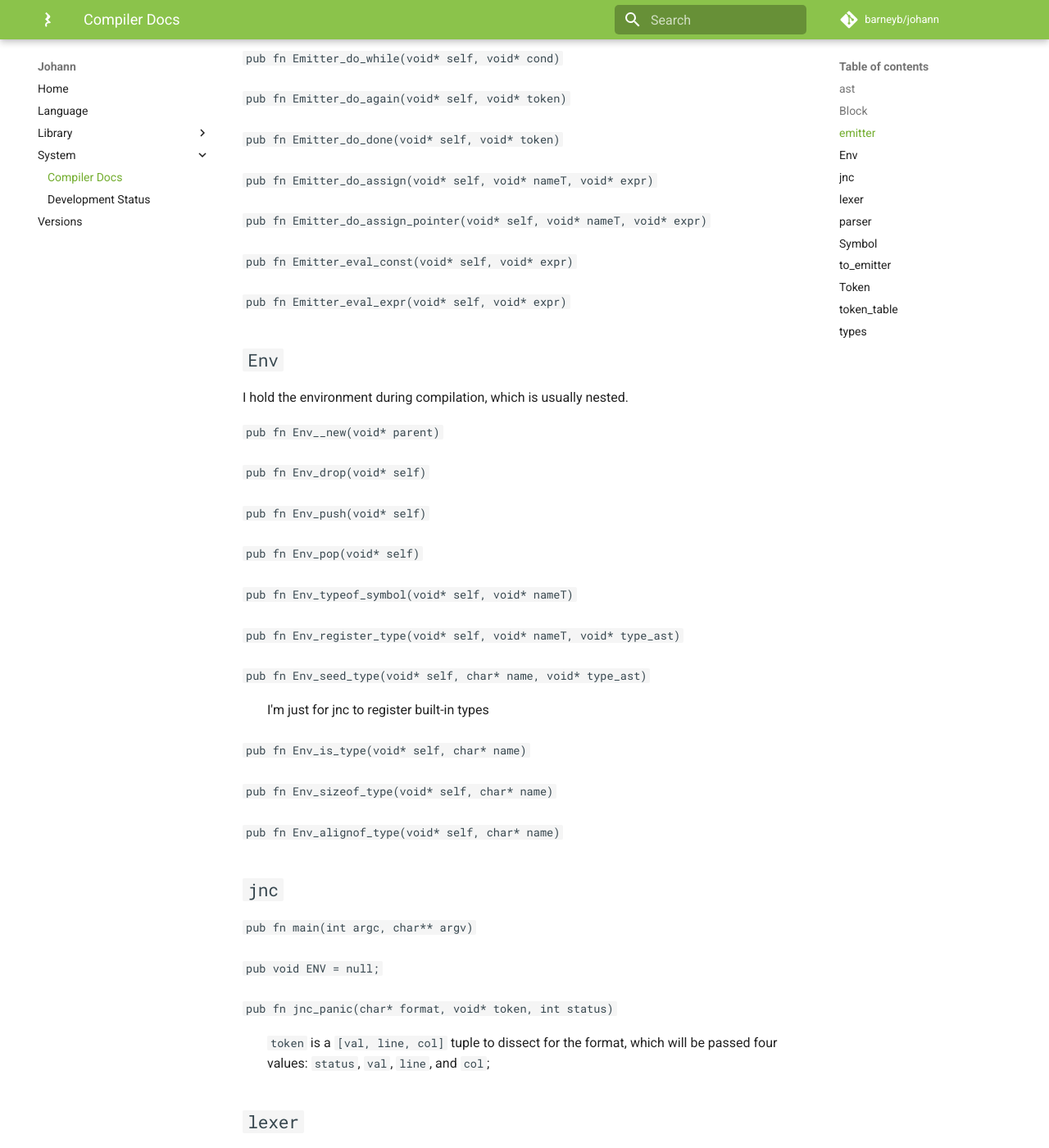
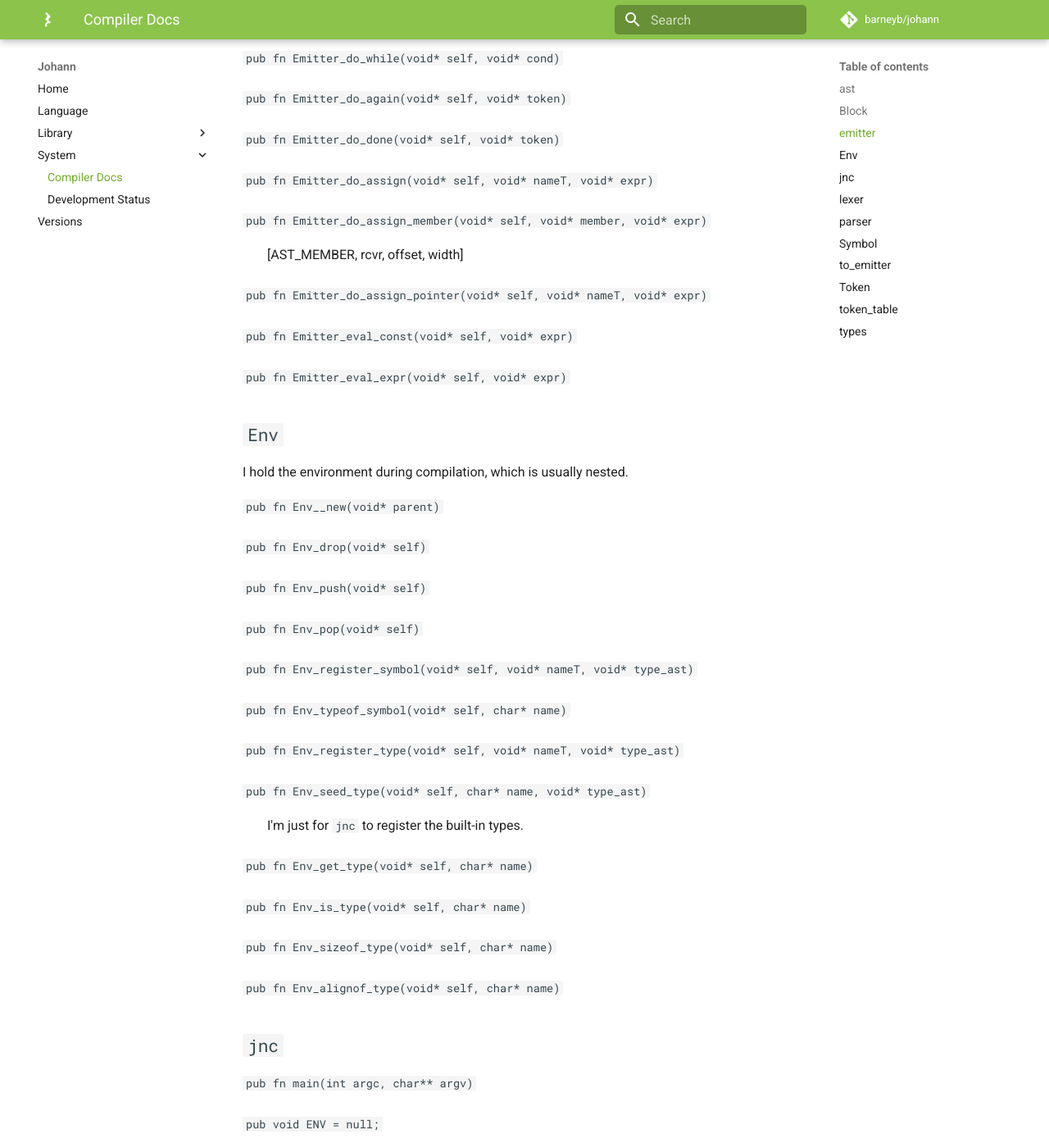
Before and after one commit to barneyb/johann, an MkDocs documentation site: the page built from documentation/docs/system/johandoc.md, in a window 1280 px wide and 1400 px high, scrolled down 4599 px. Shown: the whole window at 82% size. Built offline with MkDocs 1.6.1 and Material for MkDocs 9.7.7, drawn with Linux system fonts in a browser that asks for light colours; comment, search, counter and statistics services are not loaded; some of the changed text lies outside the part shown.

Commit message:
support the dot operator to read and write struct members

```diff
--- a/documentation/docs/system/johandoc.md
+++ b/documentation/docs/system/johandoc.md
@@ -46,6 +46,10 @@
 
 : [AST_CALL, callee, args[]]
 
+`pub int AST_MEMBER      = 105;`
+
+: [AST_MEMBER, rcvr, offset, width]
+
 `pub int AST_PROGRAM     = 301;`
 
 : [AST_PROGRAM, decls[]]
@@ -128,7 +128,7 @@
 
 `pub int AST_TYPE_MEMBER = 1003;`
 
-: [AST_TYPE_MEMBER, name, offset]
+: [AST_TYPE_MEMBER, name, offset, width]
 
 `pub fn ast1(int type) `
 
@@ -262,6 +262,10 @@
 
 :
 
+`pub fn Emitter_do_assign_member(void* self, void* member, void* expr) `
+
+: [AST_MEMBER, rcvr, offset, width]
+
 `pub fn Emitter_do_assign_pointer(void* self, void* nameT, void* expr) `
 
 :
@@ -300,7 +304,11 @@
 
 :
 
-`pub fn Env_typeof_symbol(void* self, void* nameT) `
+`pub fn Env_register_symbol(void* self, void* nameT, void* type_ast) `
+
+:
+
+`pub fn Env_typeof_symbol(void* self, char* name) `
 
 :
 
@@ -310,7 +318,11 @@
 
 `pub fn Env_seed_type(void* self, char* name, void* type_ast) `
 
-: I'm just for jnc to register built-in types
+: I'm just for `jnc` to register the built-in types.
+
+`pub fn Env_get_type(void* self, char* name) `
+
+:
 
 `pub fn Env_is_type(void* self, char* name) `
 
@@ -710,9 +722,13 @@
 
 :
 
+`pub int T_DOT       = '.';`
+
+:
+
 `pub int T_HASH      = '#';`
 
-: ub int T_DOT       = '.';
+:
 
 `pub int T_OBRACE    = '`
 
```
Also changed, not shown: other parts of documentation/docs/system/johandoc.md (+6 -10 lines), 13 other files.
